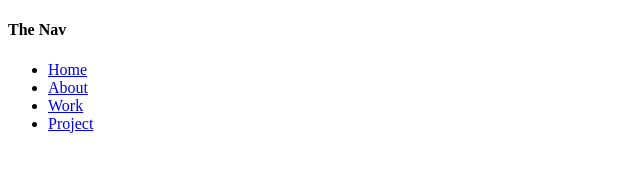
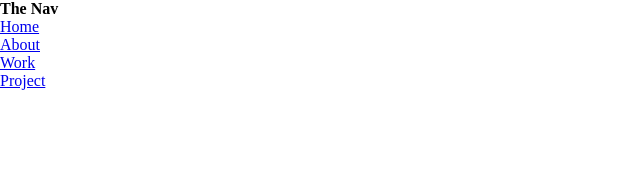
Before and after one commit to leogirardeau/Animated-Navigation-Bar-II, a plain HTML site: page index.html in a window 1280 px wide. Shown: the whole page, without its empty margins (0-640 px from the left). Drawn offline with Linux system fonts and the light colour scheme.

Commit message:
css link

```diff
--- a/index.html
+++ b/index.html
@@ -4,6 +4,8 @@
 <head>
     <meta charset="UTF-8">
     <meta name="viewport" content="width=device-width, initial-scale=1.0">
+    <meta http-equiv="X-UA-Compatible" content="ie-edge">
+    <link rel="stylesheet" href="styles.css">
     <title>Navigation</title>
 </head>
 
```
